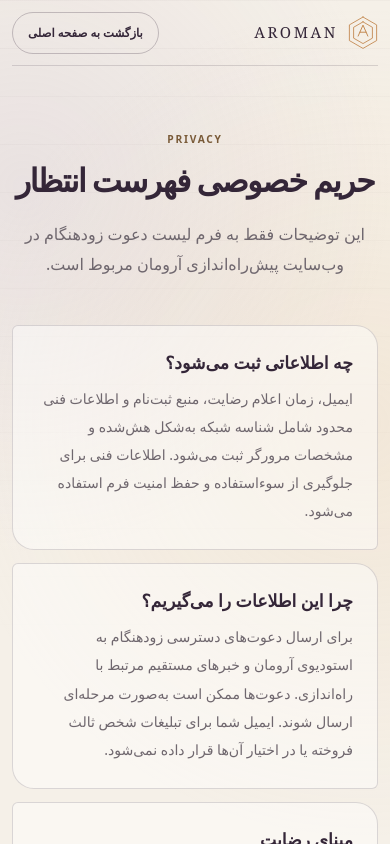
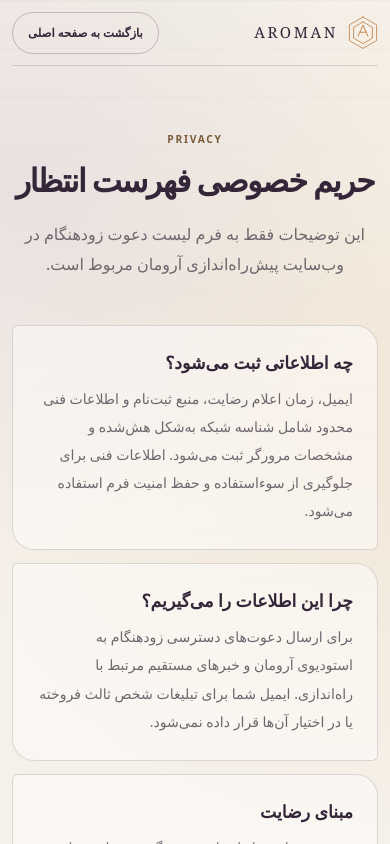
Before and after one commit to AromanCo/coming-soon-page, a Next.js app: page /privacy in a window 390 px wide. Shown: the top 844 px of the page. Built offline with nearby package versions, Linux system fonts and the light colour scheme; no server answers.

Commit message:
fix: polish coming-soon UI and Persian waitlist copy

```diff
--- a/src/app/api/waitlist/route.ts
+++ b/src/app/api/waitlist/route.ts
@@ -71,7 +71,7 @@ export async function POST(request: Request) {
       {
         code: "CONSENT_REQUIRED",
         message:
-          "برای عضویت، موافقت با دریافت دعوت‌های دسترسی زودهنگام و خبرهای مرتبط لازم است.",
+          "برای عضویت، موافقت با دریافت دعوت‌نامه و خبرهای مرتبط لازم است.",
       },
       { status: 400 },
     );
@@ -108,7 +108,7 @@ export async function POST(request: Request) {
       {
         code: "SUBSCRIBED",
         message:
-          "به لیست دعوت آرومان خوش آمدی! ثبت‌نامت انجام شد. وقتی نوبت دسترسی زودهنگام برسد، از طریق ایمیل باخبرت می‌کنیم.",
+          "به لیست انتظار آرومان خوش آمدی! ثبت‌نامت انجام شد. خبرهای مربوط به دعوت‌نامه را با ایمیل برایت می‌فرستیم.",
       },
       { status: 201 },
     );
--- a/src/app/globals.css
+++ b/src/app/globals.css
@@ -214,11 +214,15 @@ button {
   max-width: 680px;
   margin: 0;
   color: var(--plum);
-  font-size: clamp(2.45rem, 12vw, 4.8rem);
+  font-size: clamp(2.1rem, 9.8vw, 4rem);
   font-weight: 700;
   letter-spacing: -0.06em;
   line-height: 1.2;
   text-wrap: balance;
+}
+
+.hero h1 span {
+  display: inline-block;
 }
 
 .hero-description {
@@ -361,20 +365,37 @@ button {
 
 .consent-row {
   display: flex;
-  align-items: flex-start;
+  min-height: 48px;
+  align-items: center;
   gap: 10px;
-  margin: 12px 2px 0;
+  margin: 12px 0 0;
+  padding: 6px 11px;
+  border-radius: 12px;
+  background: rgba(255, 255, 255, 0.44);
 }
 
 .consent-row input {
-  width: 20px;
-  height: 20px;
+  width: 22px;
+  height: 22px;
   flex: 0 0 auto;
-  margin: 2px 0 0;
+  margin: 0;
   accent-color: var(--plum);
+  cursor: pointer;
 }
 
-.consent-row label,
+.consent-row label {
+  display: flex;
+  min-height: 44px;
+  flex: 1;
+  flex-wrap: wrap;
+  align-items: center;
+  align-content: center;
+  color: #5f575f;
+  cursor: pointer;
+  font-size: 0.76rem;
+  line-height: 1.85;
+}
+
 .waitlist-status {
   color: #716970;
   font-size: 0.72rem;
@@ -471,30 +492,13 @@ button {
   pointer-events: none;
 }
 
-.art-index {
-  position: absolute;
-  inset: 0 auto auto 0;
-  z-index: 2;
-  padding: 8px 12px;
-  border: 1px solid var(--line);
-  background: var(--paper);
-  color: var(--plum);
-  font-family: system-ui, sans-serif;
-  font-size: 0.59rem;
-  font-weight: 700;
-  letter-spacing: 0.12em;
-}
-
 .hero-art figcaption {
   position: absolute;
-  inset: auto 46px 0 auto;
+  inset: auto 7% 4px auto;
   z-index: 2;
-  padding: 8px 11px;
-  border-radius: 999px;
-  background: rgba(52, 38, 56, 0.9);
-  color: white;
-  font-size: 0.62rem;
-  backdrop-filter: blur(10px);
+  color: #675f66;
+  font-size: 0.64rem;
+  font-weight: 500;
 }
 
 .botanical-line {
@@ -568,7 +572,7 @@ button {
 .explorer-intro > p:last-of-type {
   max-width: 520px;
   margin: 13px 0 0;
-  color: rgba(255, 255, 255, 0.7);
+  color: rgba(255, 255, 255, 0.84);
   font-size: 0.9rem;
   line-height: 1.9;
 }
@@ -579,7 +583,7 @@ button {
   gap: 6px;
   margin-top: 25px;
   padding: 5px;
-  border: 1px solid rgba(255, 255, 255, 0.15);
+  border: 1px solid rgba(255, 255, 255, 0.24);
   border-radius: 16px;
   background: rgba(255, 255, 255, 0.045);
 }
@@ -593,7 +597,7 @@ button {
   border: 0;
   border-radius: 11px;
   background: transparent;
-  color: rgba(255, 255, 255, 0.68);
+  color: rgba(255, 255, 255, 0.84);
   cursor: pointer;
   font-size: 0.69rem;
   font-weight: 600;
@@ -697,7 +701,7 @@ button {
 
 .mood-copy > p {
   margin: 8px 0 0;
-  color: rgba(255, 255, 255, 0.74);
+  color: rgba(255, 255, 255, 0.87);
   font-size: 0.82rem;
   line-height: 1.9;
 }
@@ -715,15 +719,15 @@ button {
   padding: 5px 8px;
   border: 1px solid rgba(255, 255, 255, 0.17);
   border-radius: 999px;
-  color: rgba(255, 255, 255, 0.85);
+  color: rgba(255, 255, 255, 0.94);
   font-size: 0.63rem;
 }
 
 .mood-copy small {
   display: block;
   margin-top: 18px;
-  color: rgba(255, 255, 255, 0.46);
-  font-size: 0.61rem;
+  color: rgba(255, 255, 255, 0.74);
+  font-size: 0.67rem;
   line-height: 1.7;
 }
 
@@ -733,6 +737,12 @@ button {
 
 .atelier-heading {
   max-width: 710px;
+  margin-inline: auto;
+  text-align: center;
+}
+
+.atelier-heading .section-kicker {
+  justify-content: center;
 }
 
 .atelier-heading h2 {
@@ -741,7 +751,7 @@ button {
 
 .atelier-heading > p:last-child {
   max-width: 610px;
-  margin: 14px 0 0;
+  margin: 14px auto 0;
   color: var(--muted);
   font-size: 0.94rem;
   line-height: 1.95;
@@ -859,14 +869,6 @@ button {
 
 .custom-step .step-copy > p {
   color: rgba(255, 255, 255, 0.75);
-}
-
-.custom-step .concept-note {
-  margin-top: 18px;
-  padding-top: 14px;
-  border-top: 1px solid rgba(255, 255, 255, 0.14);
-  color: rgba(255, 255, 255, 0.52);
-  font-size: 0.68rem;
 }
 
 .scent-study {
@@ -1119,7 +1121,7 @@ button {
 
   .waitlist-row button {
     width: auto;
-    min-width: 238px;
+    min-width: 168px;
   }
 
   .hero-art {
@@ -1327,7 +1329,7 @@ button {
   }
 
   .hero h1 {
-    font-size: 2.32rem;
+    font-size: clamp(2.1rem, 10vw, 2.4rem);
   }
 
   .hero-description {
--- a/src/app/page.tsx
+++ b/src/app/page.tsx
@@ -13,7 +13,7 @@ export default function Home() {
       <header className="site-header page-frame">
         <BrandMark />
         <a className="header-cta" href="#waitlist">
-          دریافت دعوت
+          دریافت دعوت‌نامه
         </a>
       </header>
 
@@ -23,7 +23,10 @@ export default function Home() {
             <p className="eyebrow" dir="ltr" lang="en">
               <span aria-hidden="true" /> MODERN FRAGRANCE ATELIER
             </p>
-            <h1 id="hero-title">عطر خودت را کشف کن؛ یا بساز.</h1>
+            <h1 id="hero-title">
+              <span>عطر خودت را</span>{" "}
+              <span>کشف کن؛ یا بساز.</span>
+            </h1>
             <p className="hero-description">
               آرومان به‌زودی راهی تازه برای کشف رایحه‌ها، انتخاب عطرهای آماده و
               ساخت عطری مطابق سلیقه‌ات پیش روی تو می‌گذارد.
@@ -38,11 +41,11 @@ export default function Home() {
               </span>
               <span>
                 <strong>
-                  اولین کسانی باش که استودیوی آرومان را تجربه می‌کنند.
+                  اولین کسانی باش که استودیوی ساخت عطر آرومان را تجربه می‌کنند.
                 </strong>
                 <small>
-                  دعوت‌ها پیش از شروع عمومی و ممکن است به‌صورت مرحله‌ای ارسال
-                  شوند.
+                  به لیست انتظار بپیوند و پیش از افتتاح عمومی، دعوت‌نامه تجربه
+                  استودیو را دریافت کن.
                 </small>
               </span>
             </div>
@@ -62,9 +65,6 @@ export default function Home() {
               />
               <div className="image-wash" aria-hidden="true" />
             </div>
-            <span className="art-index" aria-hidden="true">
-              ۰۱ / ATELIER
-            </span>
             <figcaption>تصویر مفهومی؛ محصول نهایی آرومان نیست</figcaption>
             <svg className="botanical-line" viewBox="0 0 140 190" aria-hidden="true">
               <path d="M116 181C75 144 54 99 42 22" />
@@ -117,11 +117,7 @@ export default function Home() {
                 <p className="step-label">قلب تجربه آرومان</p>
                 <h3>ساخت عطر شخصی</h3>
                 <p>
-                  در استودیوی آرومان، سلیقه و خاطره‌هایت نقطه شروع ساخت رایحه‌ای
-                  می‌شوند که برای تو معنا دارد.
-                </p>
-                <p className="concept-note">
-                  این بخش معرفی یک تجربه در حال توسعه است، نه فرمول‌سازی آنلاین.
+                  جایی برای انتخاب رایحه‌های دلخواه و خلق عطری مطابق سلیقه تو.
                 </p>
               </div>
               <div className="scent-study" aria-hidden="true">
@@ -152,12 +148,11 @@ export default function Home() {
 
           <div className="closing-invitation">
             <p className="section-kicker" dir="ltr" lang="en">BE AMONG THE FIRST</p>
-            <h2>وقتی درهای استودیو باز شد، خبرت می‌کنیم.</h2>
+            <h2>دعوت‌نامه استودیو را در ایمیلت دریافت کن.</h2>
             <p>
-              عضویت رایگان است؛ دعوت‌های دسترسی زودهنگام ممکن است مرحله‌به‌مرحله
-              ارسال شوند.
+              به لیست انتظار آرومان بپیوند و همراه شروع این تجربه باش.
             </p>
-            <a href="#waitlist">به لیست دعوت زودهنگام بپیوند</a>
+            <a href="#waitlist">دریافت دعوت‌نامه</a>
           </div>
         </section>
       </main>
--- a/src/app/privacy/page.tsx
+++ b/src/app/privacy/page.tsx
@@ -45,18 +45,17 @@ export default function PrivacyPage() {
             <h2>چرا این اطلاعات را می‌گیریم؟</h2>
             <p>
               برای ارسال دعوت‌های دسترسی زودهنگام به استودیوی آرومان و خبرهای
-              مستقیم مرتبط با راه‌اندازی. دعوت‌ها ممکن است به‌صورت مرحله‌ای
-              ارسال شوند. ایمیل شما برای تبلیغات شخص ثالث فروخته یا در اختیار
-              آن‌ها قرار داده نمی‌شود.
+              مستقیم مرتبط با راه‌اندازی. ایمیل شما برای تبلیغات شخص ثالث
+              فروخته یا در اختیار آن‌ها قرار داده نمی‌شود.
             </p>
           </section>
 
           <section>
             <h2>مبنای رضایت</h2>
             <p>
-              عضویت تنها پس از انتخاب صریح گزینه رضایت برای دریافت دعوت
-              دسترسی زودهنگام و خبرهای مرتبط انجام می‌شود. اگر این گزینه انتخاب
-              نشود، هیچ عضویتی ثبت نخواهد شد.
+              عضویت تنها پس از انتخاب صریح گزینه رضایت برای دریافت دعوت‌نامه و
+              خبرهای مرتبط انجام می‌شود. اگر این گزینه انتخاب نشود، هیچ عضویتی
+              ثبت نخواهد شد.
             </p>
           </section>
 
--- a/src/components/scent-explorer.tsx
+++ b/src/components/scent-explorer.tsx
@@ -123,7 +123,7 @@ export function ScentExplorer() {
                 <li key={note}>{note}</li>
               ))}
             </ul>
-            <small>یک برداشت حسی و مفهومی؛ نه ترکیب یا فرمول محصول.</small>
+            <small>این توصیف‌ها برای آشنایی با حال‌وهوای رایحه‌ها هستند.</small>
           </div>
         </div>
       </div>
```
Also changed, not shown: src/components/waitlist-form.tsx (+6 -7 lines).
